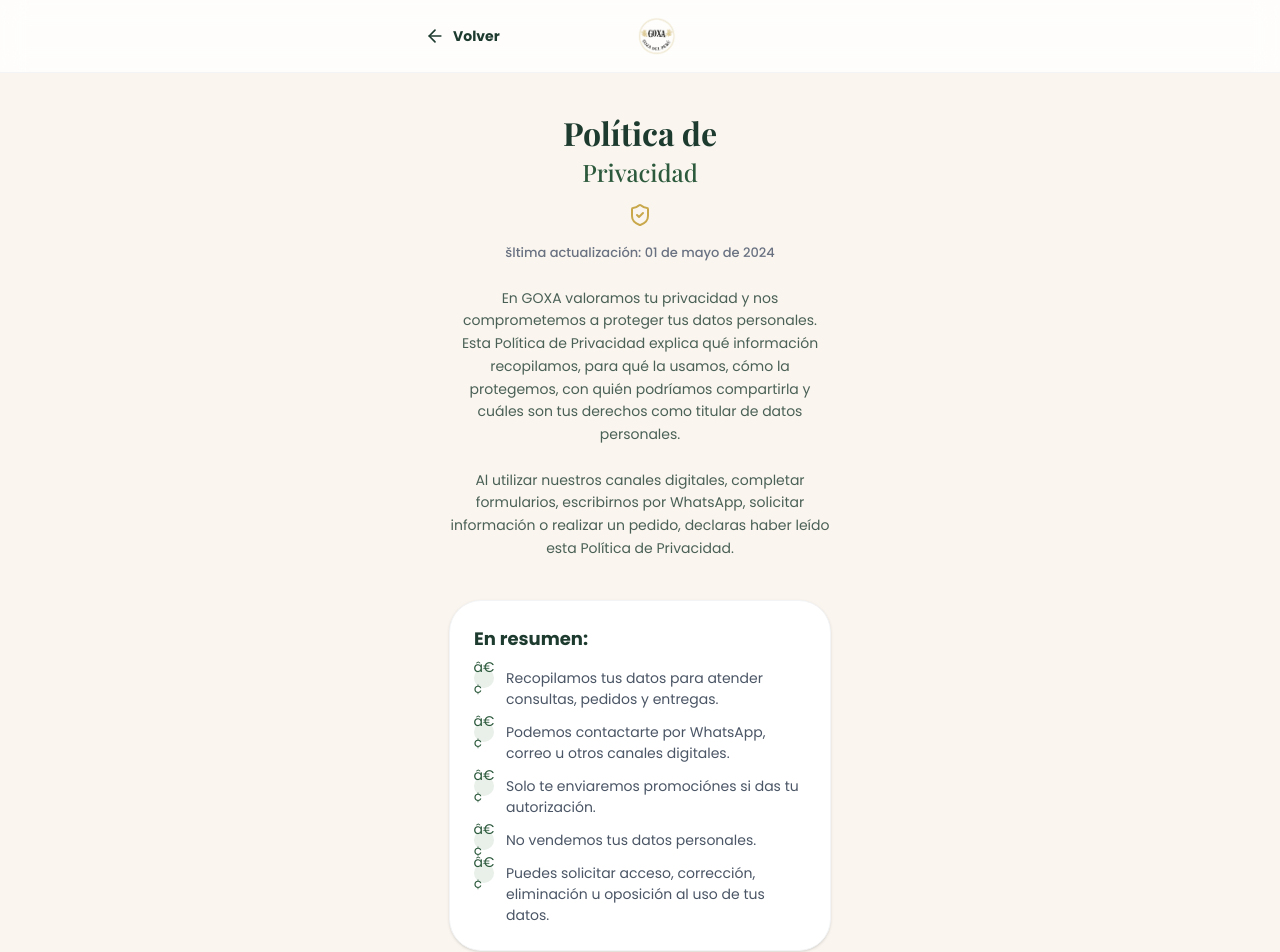
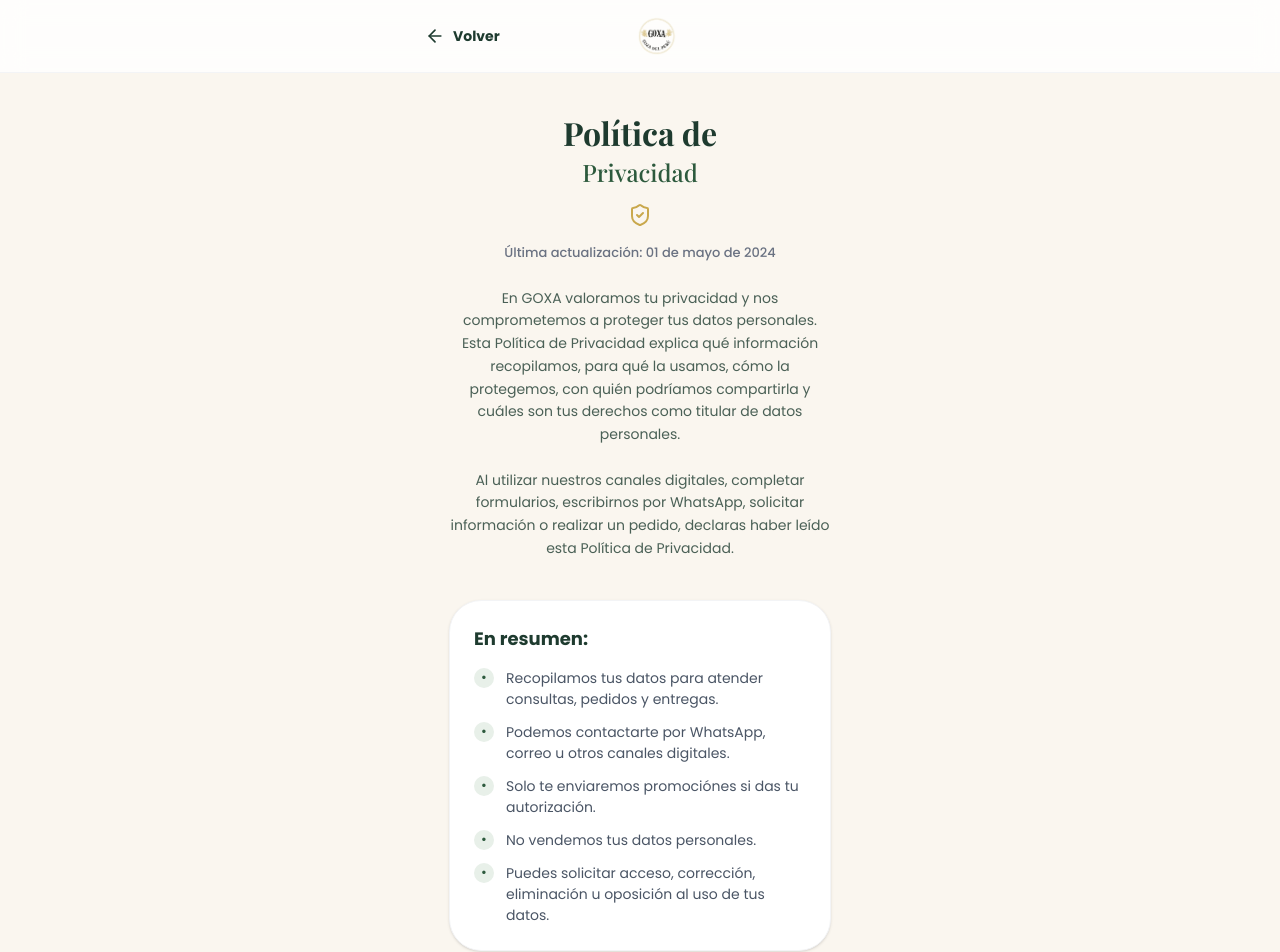
Before and after one commit to Sebas-cmd26/MVP-Landing-Page-GOXA, a Next.js app: page /privacidad in a window 1280 px wide. Shown: the top 952 px of the page. Built offline with nearby package versions, Linux system fonts and the light colour scheme; a web font is replaced by a local one.

Commit message:
Surgically fix persistent encoding issues and minor spelling errors in legal pages

```diff
--- a/src/app/comunicaciones/page.js
+++ b/src/app/comunicaciones/page.js
@@ -208,7 +208,7 @@
 
           <p className="text-[13px] text-gray-500 font-medium">
 
-            šltima actualización: 01 de mayo de 2024
+            Última actualización: 01 de mayo de 2024
 
           </p>
 
--- a/src/app/privacidad/page.js
+++ b/src/app/privacidad/page.js
@@ -316,7 +316,7 @@
 
           <p className="text-[13px] text-gray-500 font-medium">
 
-            šltima actualización: 01 de mayo de 2024
+            Última actualización: 01 de mayo de 2024
 
           </p>
 
@@ -340,15 +340,15 @@
 
           <ul className="space-y-3 text-[14px] text-gray-600">
 
-            <li className="flex gap-3"><div className="h-5 w-5 shrink-0 flex items-center justify-center rounded-full bg-goxa-pale text-goxa-green">â€¢</div> Recopilamos tus datos para atender consultas, pedidos y entregas.</li>
+            <li className="flex gap-3"><div className="h-5 w-5 shrink-0 flex items-center justify-center rounded-full bg-goxa-pale text-goxa-green">•</div> Recopilamos tus datos para atender consultas, pedidos y entregas.</li>
 
-            <li className="flex gap-3"><div className="h-5 w-5 shrink-0 flex items-center justify-center rounded-full bg-goxa-pale text-goxa-green">â€¢</div> Podemos contactarte por WhatsApp, correo u otros canales digitales.</li>
+            <li className="flex gap-3"><div className="h-5 w-5 shrink-0 flex items-center justify-center rounded-full bg-goxa-pale text-goxa-green">•</div> Podemos contactarte por WhatsApp, correo u otros canales digitales.</li>
 
-            <li className="flex gap-3"><div className="h-5 w-5 shrink-0 flex items-center justify-center rounded-full bg-goxa-pale text-goxa-green">â€¢</div> Solo te enviaremos promociónes si das tu autorización.</li>
+            <li className="flex gap-3"><div className="h-5 w-5 shrink-0 flex items-center justify-center rounded-full bg-goxa-pale text-goxa-green">•</div> Solo te enviaremos promociónes si das tu autorización.</li>
 
-            <li className="flex gap-3"><div className="h-5 w-5 shrink-0 flex items-center justify-center rounded-full bg-goxa-pale text-goxa-green">â€¢</div> No vendemos tus datos personales.</li>
+            <li className="flex gap-3"><div className="h-5 w-5 shrink-0 flex items-center justify-center rounded-full bg-goxa-pale text-goxa-green">•</div> No vendemos tus datos personales.</li>
 
-            <li className="flex gap-3"><div className="h-5 w-5 shrink-0 flex items-center justify-center rounded-full bg-goxa-pale text-goxa-green">â€¢</div> Puedes solicitar acceso, corrección, eliminación u oposición al uso de tus datos.</li>
+            <li className="flex gap-3"><div className="h-5 w-5 shrink-0 flex items-center justify-center rounded-full bg-goxa-pale text-goxa-green">•</div> Puedes solicitar acceso, corrección, eliminación u oposición al uso de tus datos.</li>
 
           </ul>
 
--- a/src/app/terminos/page.js
+++ b/src/app/terminos/page.js
@@ -300,7 +300,7 @@
 
           <p className="text-[13px] text-gray-500 font-medium">
 
-            šltima actualización: 01 de mayo de 2024
+            Última actualización: 01 de mayo de 2024
 
           </p>
 
```
